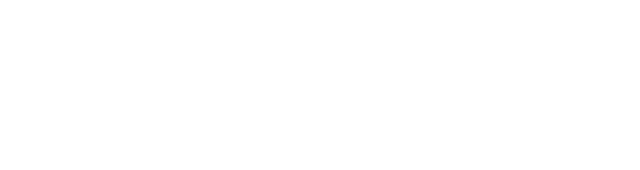
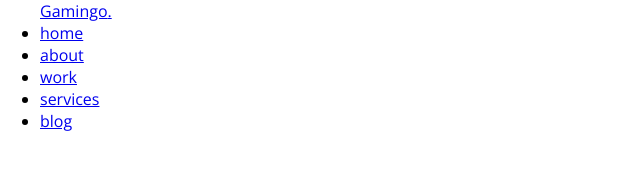
Before and after one commit to MatGom/gamingo, a website: page index.html in a window 1280 px wide. Shown: the whole page, without its empty margins (0-640 px from the left). Drawn offline with nearby package versions, Linux system fonts and the light colour scheme.

Commit message:
Add html for nav

```diff
--- a/index.html
+++ b/index.html
@@ -13,6 +13,22 @@
     <link rel="stylesheet" href="./css/style.css">
 </head>
 
+<nav class="nav">
+    <div class="container">
+        <div class="navbar">
+            <a href="#" class="logo">Gamingo<span>.</span></a>
+            <ul class="menu">
+                <li><a href="#" class="menu-item">home</a></li>
+                <li><a href="#about" class="menu-item">about</a></li>
+                <li><a href="#" class="menu-item">work</a></li>
+                <li><a href="#" class="menu-item">services</a></li>
+                <li><a href="#" class="menu-item">blog</a></li>
+            </ul>
+            <div class="burger-icon"></div>
+        </div>
+    </div>
+</nav>
+
 <body>
 
 
```
